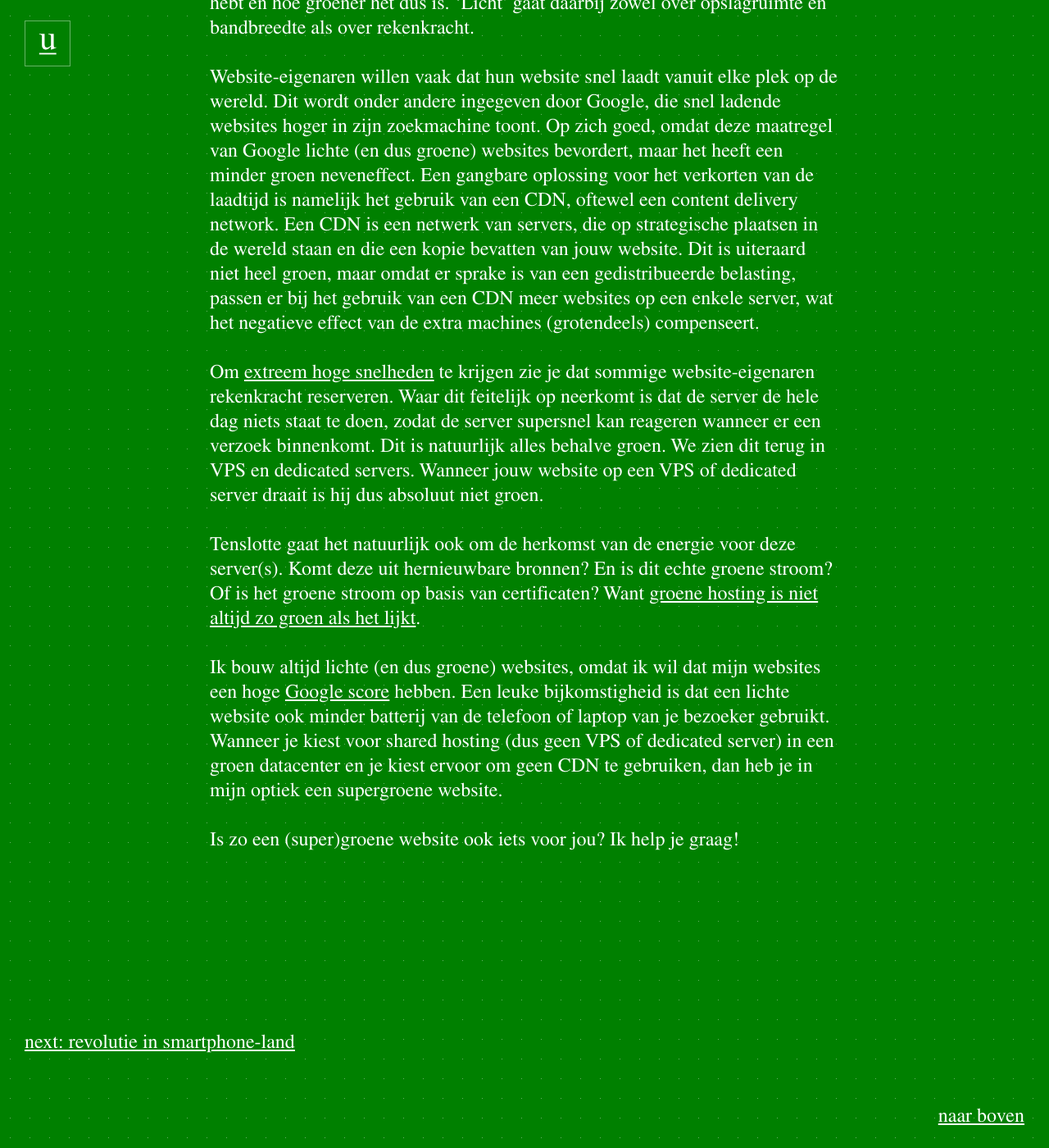
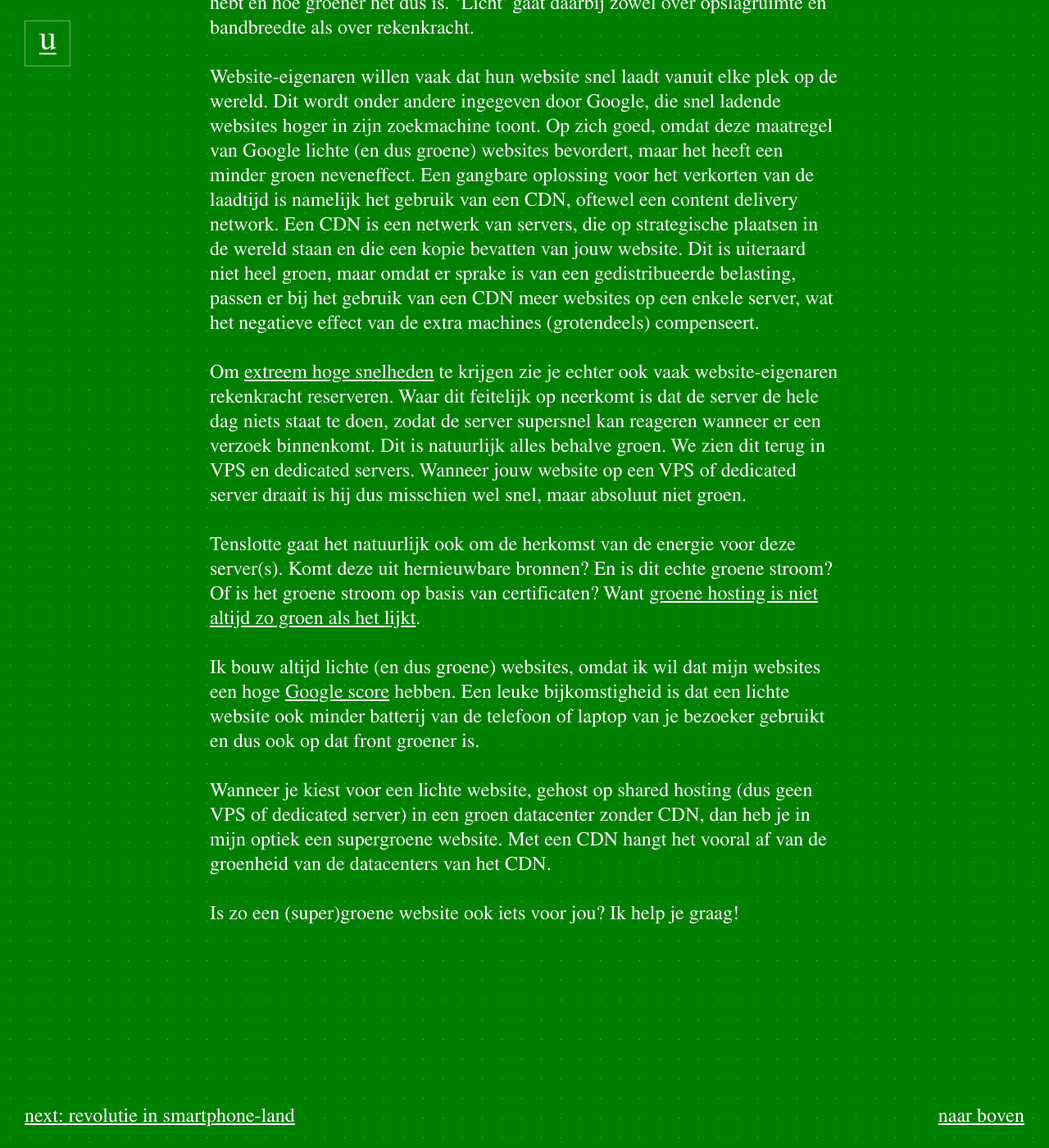
Before and after one commit to jhvanderschee/usecuewebsitenl, a Jekyll site: the page built from _posts/2019-08-21-een-groene-website.md, in a window 1280 px wide and 1400 px high, scrolled down 1552 px. Shown: the whole window at 82% size. Built offline with Jekyll 4.4.1, drawn with Linux system fonts in a browser that asks for light colours.

Commit message:
Update 2019-08-21-een-groene-website.md

```diff
--- a/_posts/2019-08-21-een-groene-website.md
+++ b/_posts/2019-08-21-een-groene-website.md
@@ -11,10 +11,12 @@ Laten we eerst kijken naar de server, ofwel de computer die jouw website host. H
 
 Website-eigenaren willen vaak dat hun website snel laadt vanuit elke plek op de wereld. Dit wordt onder andere ingegeven door Google, die snel ladende websites hoger in zijn zoekmachine toont. Op zich goed, omdat deze maatregel van Google lichte (en dus groene) websites bevordert, maar het heeft een minder groen neveneffect. Een gangbare oplossing voor het verkorten van de laadtijd is namelijk het gebruik van een CDN, oftewel een content delivery network. Een CDN is een netwerk van servers, die op strategische plaatsen in de wereld staan en die een kopie bevatten van jouw website. Dit is uiteraard niet heel groen, maar omdat er sprake is van een gedistribueerde belasting, passen er bij het gebruik van een CDN meer websites op een enkele server, wat het negatieve effect van de extra machines (grotendeels) compenseert.
 
-Om [extreem hoge snelheden](https://www.usecue.com/blog/websites-that-load-instantly/) te krijgen zie je dat sommige website-eigenaren rekenkracht reserveren. Waar dit feitelijk op neerkomt is dat de server de hele dag niets staat te doen, zodat de server supersnel kan reageren wanneer er een verzoek binnenkomt. Dit is natuurlijk alles behalve groen. We zien dit terug in VPS en dedicated servers. Wanneer jouw website op een VPS of dedicated server draait is hij dus absoluut niet groen.
+Om [extreem hoge snelheden](https://www.usecue.com/blog/websites-that-load-instantly/) te krijgen zie je echter ook vaak website-eigenaren rekenkracht reserveren. Waar dit feitelijk op neerkomt is dat de server de hele dag niets staat te doen, zodat de server supersnel kan reageren wanneer er een verzoek binnenkomt. Dit is natuurlijk alles behalve groen. We zien dit terug in VPS en dedicated servers. Wanneer jouw website op een VPS of dedicated server draait is hij dus misschien wel snel, maar absoluut niet groen.
 
 Tenslotte gaat het natuurlijk ook om de herkomst van de energie voor deze server(s). Komt deze uit hernieuwbare bronnen? En is dit echte groene stroom? Of is het groene stroom op basis van certificaten? Want [groene hosting is niet altijd zo groen als het lijkt](https://www.zaailingen.com/webhost-niet-zo-groen-als-lijkt/).
 
-Ik bouw altijd lichte (en dus groene) websites, omdat ik wil dat mijn websites een hoge [Google score](https://www.usecue.com/blog/google-score/) hebben. Een leuke bijkomstigheid is dat een lichte website ook minder batterij van de telefoon of laptop van je bezoeker gebruikt. Wanneer je kiest voor shared hosting (dus geen VPS of dedicated server) in een groen datacenter en je kiest ervoor om geen CDN te gebruiken, dan heb je in mijn optiek een supergroene website.
+Ik bouw altijd lichte (en dus groene) websites, omdat ik wil dat mijn websites een hoge [Google score](https://www.usecue.com/blog/google-score/) hebben. Een leuke bijkomstigheid is dat een lichte website ook minder batterij van de telefoon of laptop van je bezoeker gebruikt en dus ook op dat front groener is.
+
+Wanneer je kiest voor een lichte website, gehost op shared hosting (dus geen VPS of dedicated server) in een groen datacenter zonder CDN, dan heb je in mijn optiek een supergroene website. Met een CDN hangt het vooral af van de groenheid van de datacenters van het CDN.
 
 Is zo een (super)groene website ook iets voor jou? Ik help je graag!
```
